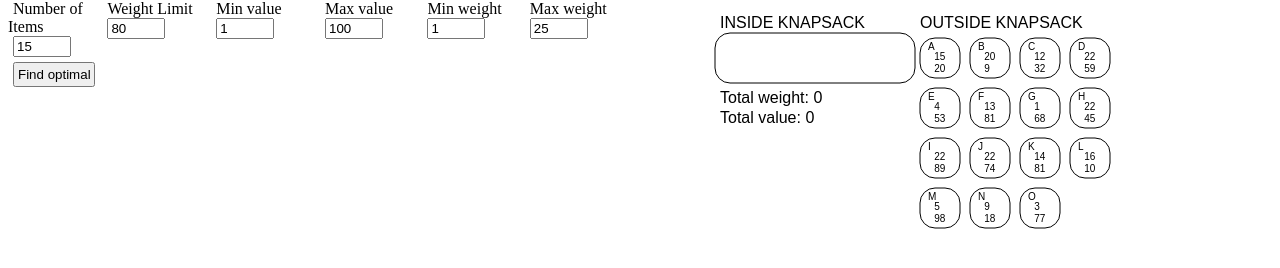
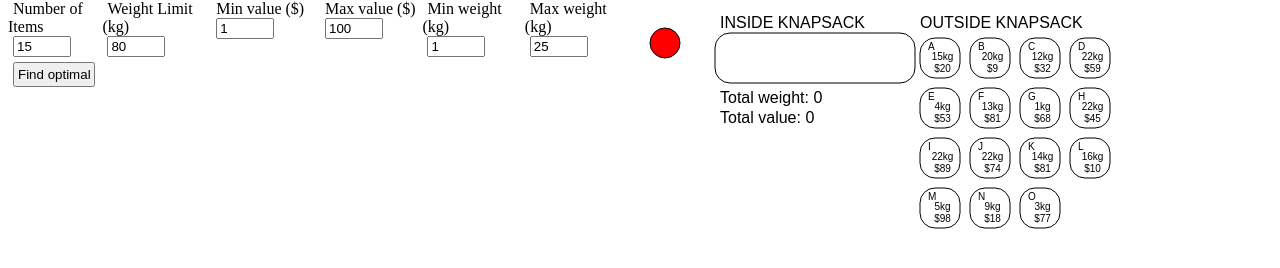
Before and after one commit to nathanrreed/Knapsack, a plain HTML site: page index.html in a window 1280 px wide. Drawn offline with Linux system fonts and the light colour scheme.

Commit message:
UI changes

```diff
--- a/index.html
+++ b/index.html
@@ -31,23 +31,23 @@
 			<input type="number" id="num" min="1" max="100" value="15">
 		</div>
 		<div id="input" style="left:8%;">
-			<label>Weight Limit</label><br>
+			<label>Weight Limit (kg)</label><br>
 			<input type="number" id="limit" min="0" max="1000000" value="80">
 		</div>
 		<div id="input" style="left:16.5%;">
-			<label>Min value</label><br>
+			<label>Min value ($)</label><br>
 			<input type="number" id="minV" min="0" max="10000" value="1">
 		</div>
 		<div id="input" style="left:25%;">
-			<label>Max value</label><br>
+			<label>Max value ($)</label><br>
 			<input type="number" id="maxV" min="0" max="10000" value="100">
 		</div>
 		<div id="input" style="left:33%;">
-			<label>Min weight</label><br>
+			<label>Min weight (kg)</label><br>
 			<input type="number" id="minW" min="1" max="10000" value="1">
 		</div>
 		<div id="input" style="left:41%;">
-			<label>Max weight</label><br>
+			<label>Max weight (kg)</label><br>
 			<input type="number" id="maxW" min="1" max="10000" value="25">
 		</div>
 		<br>
--- a/script.js
+++ b/script.js
@@ -183,18 +183,18 @@ async function deploy() {
 
 	// Not mandatory console logs for status updates
 	job.on('accepted', () => {
-		//console.log(` - Job accepted with id: ${job.id}`);
+		console.log(` - Job accepted with id: ${job.id}`);
 	});
 	job.on('result', (ev) => {
-		//console.log(` - Received result for slice ${ev.sliceNumber} at ${Math.round((Date.now() - startTime) / 100) / 10}s`);
-		//console.log(ev.result);
+		console.log(` - Received result for slice ${ev.sliceNumber} at ${Math.round((Date.now() - startTime) / 100) / 10}s`);
+		console.log(ev.result);
 	});
 
 	// PROCESS RESULTS
 	let resultSet = await job.exec();
 
 	let best = {worth: 0, combo: ""};
-		resultSet.forEach(result =>{
+	resultSet.forEach(result =>{
 		if(result.worth > best.worth){
 			best = result;
 		}
@@ -208,7 +208,7 @@ async function deploy() {
 	optimal = best.combo;
 	totalV = best.worth;
 	totalW = calculateWeight(optimal)
-
+	finished = true;
 	console.log(`Received result in ${Math.round((Date.now() - startTime) / 100) / 10}s`);
 }
 
@@ -218,6 +218,7 @@ let minV = 1;
 let maxV = 100;
 let minW = 1;
 let maxW = 25;
+let finished = false;
 
 function findOptimal(){
 	num = document.getElementById("num").value;
@@ -237,6 +238,7 @@ function findOptimal(){
 	}
 
 	//console.log(dcpStarts);
+	finished = false;
 	deploy();
 }
 
@@ -263,8 +265,6 @@ function drawUI(){
 	}
 
 	let sqrtItems = Math.ceil(Math.sqrt(num));
-	let txt = 100;
-
 
 
 	function drawKnapsack(numIn, out, string){
@@ -288,8 +288,8 @@ function drawUI(){
 					ch = string[x + (sqrtItems * y)];
 					roundedRect(ctx, 80 + x * 50 + offset, 30 + y * 50, 40, 40, 15);
 					ctx.fillText(ch, 80 +  x * 50 + 8 + offset, 30 + y * 50 + 12);
-					ctx.fillText(map.get(ch).weight, 80 + x  * 50 + (45 - ctx.measureText(txt).width) / 2 + offset, 30 + y * 50 + 22);
-					ctx.fillText(map.get(ch).worth, 80 + x * 50 + (45 - ctx.measureText(txt).width) / 2 + offset, 30 + y * 50 + 34);
+					ctx.fillText(map.get(ch).weight + "kg", 80 + x  * 50 + (45 - ctx.measureText(map.get(ch).weight + "kg").width) / 2 + offset, 30 + y * 50 + 22);
+					ctx.fillText("$" + map.get(ch).worth, 80 + x * 50 + (45 - ctx.measureText("$" + map.get(ch).worth).width) / 2 + offset, 30 + y * 50 + 34);
 					done++;
 				}else{
 					return;
@@ -314,6 +314,20 @@ function drawUI(){
 	ctx.font = ctx.font = '16px sans-serif';
 	ctx.fillText("INSIDE KNAPSACK", 80, 20);
 	ctx.fillText("OUTSIDE KNAPSACK", 80 + 50 * (sqrtItems < 3 ? 3 : sqrtItems), 20);
+
+
+	if(!finished){
+		ctx.fillStyle = "red";
+	}else{
+		ctx.fillStyle = "green";
+	}
+
+	var circle = new Path2D();
+    circle.arc(25, 35, 15, 0, 2 * Math.PI);
+
+    ctx.fill(circle);
+	ctx.fillStyle = "black";
+	ctx.stroke(circle);
 }
 
 window.onresize = drawUI;
```
